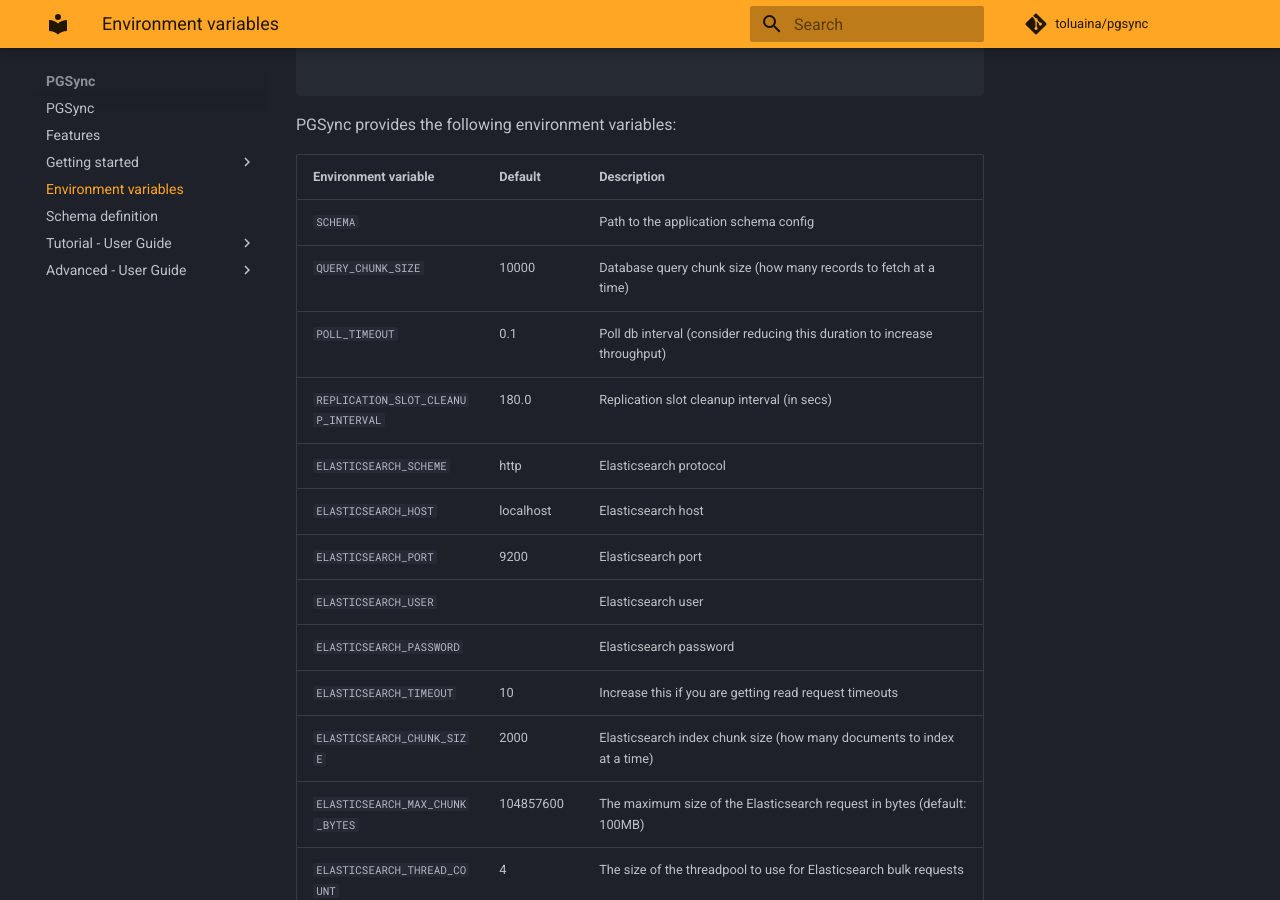
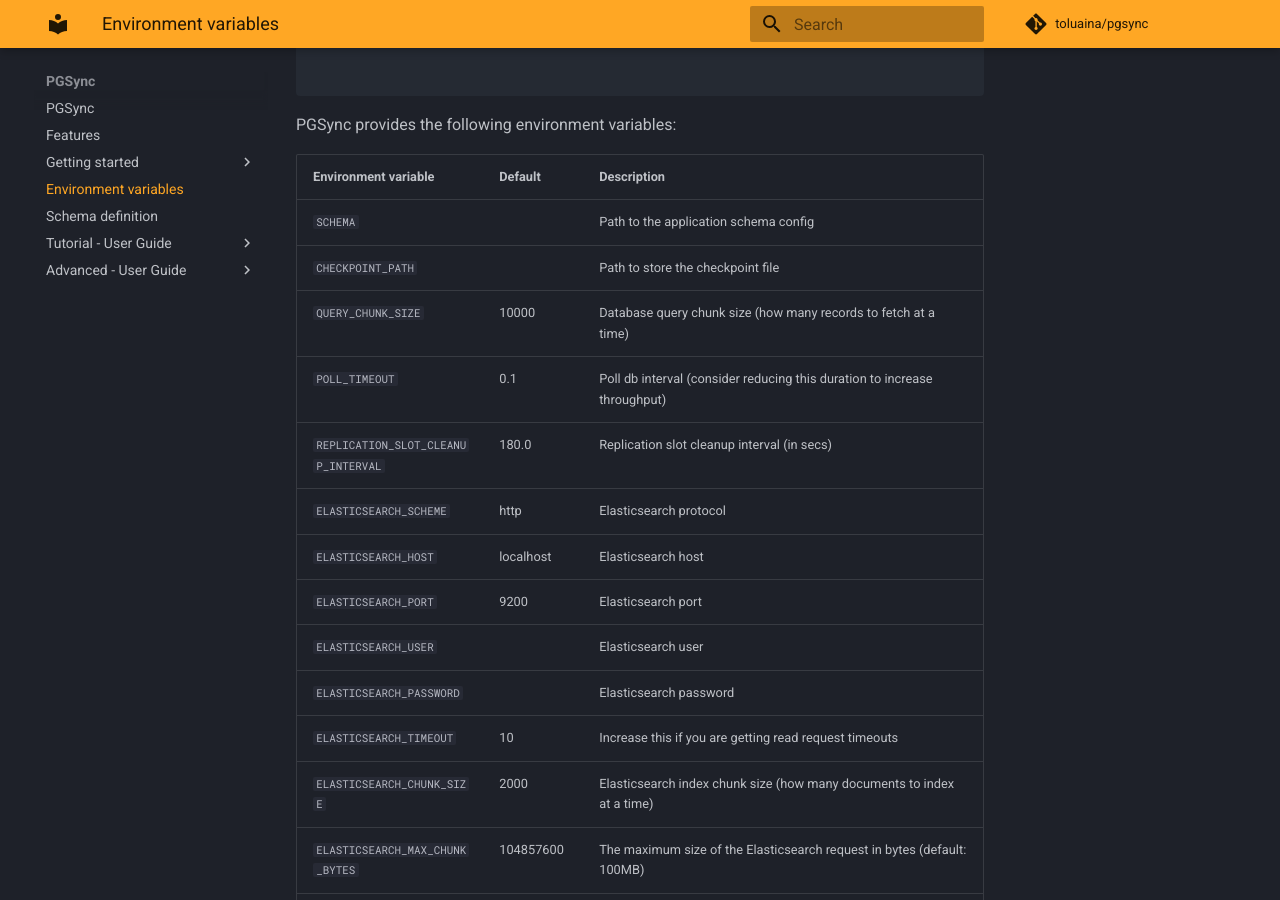
Before and after one commit to toluaina/toluaina.github.io, an MkDocs documentation site: the page built from docs/env-vars/index.md, in a window 1280 px wide and 900 px high, scrolled down 618 px. Built offline with MkDocs 1.6.1 and Material for MkDocs 9.7.7, drawn with Linux system fonts in a browser that asks for light colours; comment, search, counter and statistics services are not loaded.

Commit message:
added checkpoint env var

```diff
--- a/docs/env-vars/index.md
+++ b/docs/env-vars/index.md
@@ -21,6 +21,7 @@ PGSync provides the following environment variables:
 | **Environment variable**     | **Default** | **Description**                  |
 | ---------------------------- | ----------- | -------------------------------- |
 | `SCHEMA`                     |             | Path to the application schema config |
+| `CHECKPOINT_PATH`            |             | Path to store the checkpoint file |
 | `QUERY_CHUNK_SIZE`           | 10000       | Database query chunk size (how many records to fetch at a time) |
 | `POLL_TIMEOUT`               | 0.1         | Poll db interval (consider reducing this duration to increase throughput) |
 | `REPLICATION_SLOT_CLEANUP_INTERVAL`        | 180.0 | Replication slot cleanup interval (in secs) |
```
